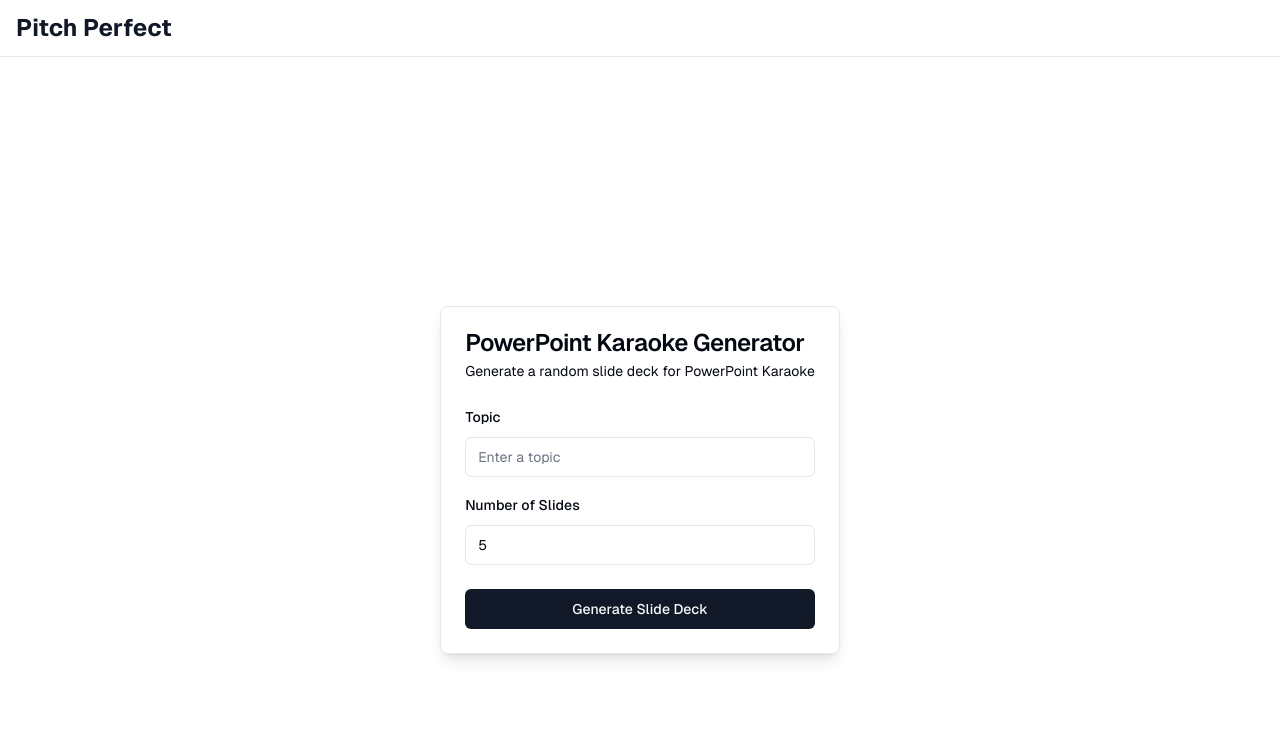
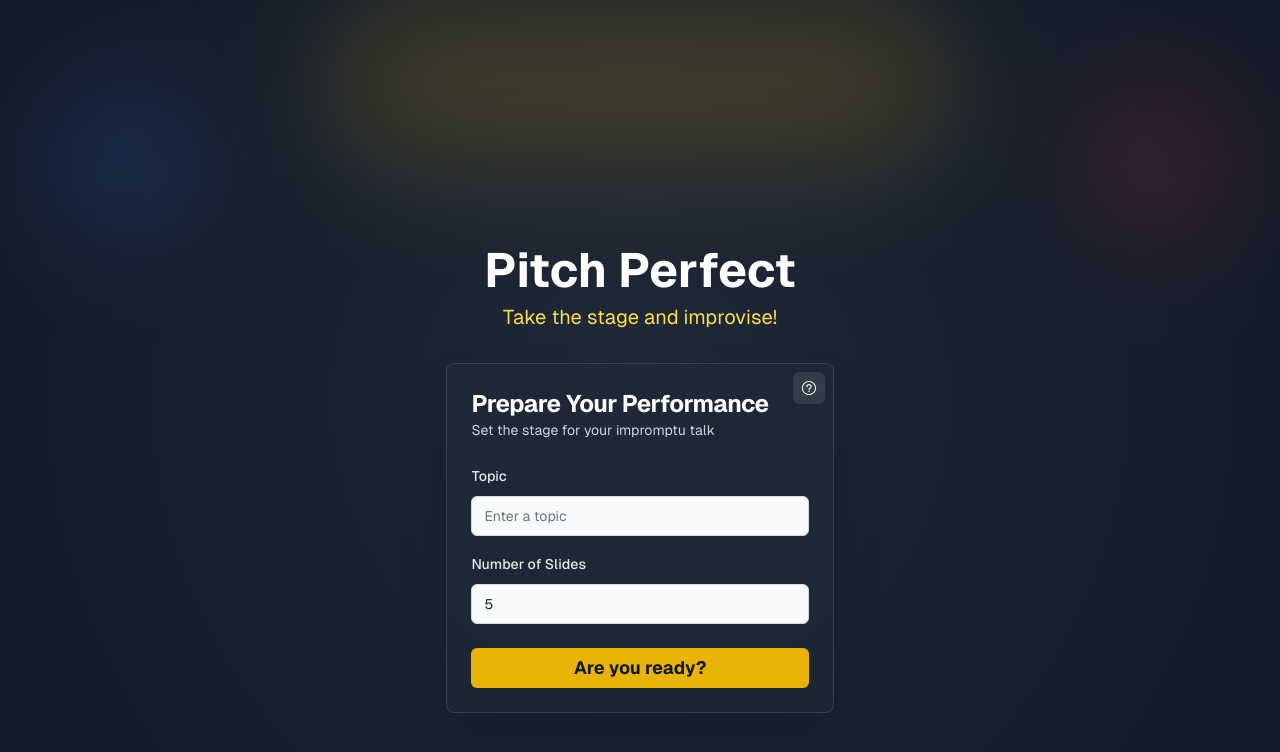
Before and after one commit to racheltomasetti/pitchperfect, a Next.js app: page / in a window 1280 px wide. Shown: the top 752 px of the page. Built offline with nearby package versions, Linux system fonts and the light colour scheme.

Commit message:
UI refresh baby

```diff
--- a/package.json
+++ b/package.json
@@ -11,6 +11,7 @@
   "dependencies": {
     "@radix-ui/react-icons": "^1.3.0",
     "@radix-ui/react-label": "^2.1.0",
+    "@radix-ui/react-popover": "^1.1.2",
     "@radix-ui/react-slot": "^1.1.0",
     "axios": "^1.7.7",
     "class-variance-authority": "^0.7.0",
--- a/src/app/globals.css
+++ b/src/app/globals.css
@@ -72,3 +72,8 @@
     color-scheme: dark;
   }
 }
+
+/* Add this to the end of the file */
+body {
+  background: radial-gradient(circle, #1f2937, #111827);
+}
--- a/src/app/page.tsx
+++ b/src/app/page.tsx
@@ -3,13 +3,9 @@ import PowerpointKaraokeGenerator from "@/components/powerpoint-karaoke-generato
 
 export default function Home() {
   return (
-    <div className="grid items-center justify-items-center h-screen pb-20 sm:p-20 font-[family-name:var(--font-geist-sans)]">
+    <div className="grid w-full items-center justify-items-center h-screen pb-20 sm:p-20 font-[family-name:var(--font-geist-sans)]">
       <main className="flex flex-col gap-8 row-start-2 items-center sm:items-start justify-items-center items-center justify-items-center">
-        <nav className="fixed top-0 left-0 w-full bg-background border-b border-border z-10">
-          <div className="container mx-auto px-4 py-3">
-            <h1 className="text-2xl font-bold text-primary">Pitch Perfect</h1>
-          </div>
-        </nav>
+
         <PowerpointKaraokeGenerator />
 
       </main>
--- a/src/components/powerpoint-karaoke-generator.tsx
+++ b/src/components/powerpoint-karaoke-generator.tsx
@@ -6,6 +6,8 @@ import { Button } from "@/components/ui/button"
 import { Input } from "@/components/ui/input"
 import { Label } from "@/components/ui/label"
 import { Card, CardContent, CardDescription, CardFooter, CardHeader, CardTitle } from "@/components/ui/card"
+import { Popover, PopoverContent, PopoverTrigger } from "@/components/ui/popover"
+import { QuestionMarkCircledIcon } from "@radix-ui/react-icons"
 
 // Mock function to simulate slide deck generation
 const generateSlideDeck = (topic: string, numSlides: number) => {
@@ -28,14 +30,47 @@ function GeneratorScreen({ onGenerate }: { onGenerate: (topic: string, numSlides
   const [numSlides, setNumSlides] = useState(5)
 
   return (
-    <Card className="w-full max-w-md mx-auto bg-white shadow-lg">
+  <div>
+      {/* Stage lights */}
+      <div className="absolute top-0 left-1/4 w-1/2 h-40 bg-yellow-500 opacity-20 rounded-full blur-3xl"></div>
+      <div className="absolute top-20 left-10 w-40 h-40 bg-blue-500 opacity-20 rounded-full blur-3xl"></div>
+      <div className="absolute top-20 right-10 w-40 h-40 bg-red-500 opacity-20 rounded-full blur-3xl"></div>
+
+      {/* Stage */}
+      <div className="w-full max-w-4xl mx-auto text-center mb-8 relative">
+        <div className="absolute inset-0 transform skew-y-3 -z-10"></div>
+        <h1 className="text-5xl font-bold text-white mb-2 relative z-10">Pitch Perfect</h1>
+        <p className="text-xl text-yellow-300 relative z-10">Take the stage and improvise!</p>
+      </div>
+    <Card className="w-full max-w-md mx-auto shadow-lg bg-gray-800/80 backdrop-blur-sm shadow-2xl border-gray-700">
+      <Popover>
+        <PopoverTrigger asChild>
+          <Button className="w-8 h-8 p-0 absolute top-2 right-2 bg-white/10">
+            <QuestionMarkCircledIcon className="h-4 w-4" />
+            <span className="sr-only">Help</span>
+          </Button>
+        </PopoverTrigger>
+        <PopoverContent className="w-80">
+          <div className="space-y-2">
+            <h3 className="font-medium text-lg">How Pitch PerfectWorks</h3>
+            <p>1. Enter a topic and number of slides.</p>
+            <p>2. Click "Begin" to generate a set of random slides.</p>
+            <p>3. Present the slides without preparation.</p>
+            <p>4. Click or press space to move to the next slide.</p>
+            <p>5. Improvise and have fun!</p>
+          </div>
+        </PopoverContent>
+      </Popover>
+
       <CardHeader>
-        <CardTitle className="text-gray-800">PowerPoint Karaoke Generator</CardTitle>
-        <CardDescription className="text-gray-600">Generate a random slide deck for PowerPoint Karaoke</CardDescription>
+        <div className="pr-10">
+        <CardTitle className="text-2xl font-bold text-white">Prepare Your Performance</CardTitle>
+            <CardDescription className="text-gray-300">Set the stage for your impromptu talk</CardDescription>
+        </div>
       </CardHeader>
       <CardContent className="space-y-4">
         <div className="space-y-2">
-          <Label htmlFor="topic" className="text-gray-700">Topic</Label>
+          <Label htmlFor="topic" className="text-gray-200">Topic</Label>
           <Input
             id="topic"
             placeholder="Enter a topic"
@@ -45,7 +80,7 @@ function GeneratorScreen({ onGenerate }: { onGenerate: (topic: string, numSlides
           />
         </div>
         <div className="space-y-2">
-          <Label htmlFor="numSlides" className="text-gray-700">Number of Slides</Label>
+          <Label htmlFor="numSlides" className="text-gray-200">Number of Slides</Label>
           <Input
             id="numSlides"
             type="number"
@@ -58,11 +93,13 @@ function GeneratorScreen({ onGenerate }: { onGenerate: (topic: string, numSlides
         </div>
       </CardContent>
       <CardFooter>
-        <Button onClick={() => onGenerate(topic, numSlides)} className="w-full">
-          Generate Slide Deck
+        <Button onClick={() => onGenerate(topic, numSlides)}  className="w-full bg-yellow-500 hover:bg-yellow-600 text-gray-900 font-bold py-3 text-lg transition-colors duration-200"
+>
+          Are you ready?
         </Button>
       </CardFooter>
     </Card>
+    </div>
   )
 }
 
@@ -107,17 +144,17 @@ function PresentationScreen({ slides, onEnd }: { slides: Slide[], onEnd: (durati
 
   return (
     <div
-      className="flex flex-col items-center justify-center h-screen bg-gray-100 text-gray-800 p-8"
+      className="flex flex-col items-center justify-center min-h-screen text-gray-200 p-8"
       onClick={nextSlide}
       onKeyDown={handleKeyDown}
       tabIndex={0}
       role="button"
       aria-label="Next slide"
     >
-      <h1 className="text-4xl font-bold mb-4">{currentSlide.title}</h1>
+      <h1 className="text-4xl font-bold mb-4 text-white">{currentSlide.title}</h1>
       <p className="text-xl">{currentSlide.content}</p>
       {imageUrl && <img src={imageUrl} alt={currentSlide.title} className="mt-4 max-w-full max-h-96 object-cover" />}
-      <p className="mt-8 text-gray-600">Click or press space to continue</p>
+      <p className="mt-8 text-gray-200">Click to continue</p>
     </div>
   )
 }
@@ -126,15 +163,15 @@ function AnalysisScreen({ duration, totalSlides, onRestart }: { duration: number
   const averageTimePerSlide = duration / totalSlides / 1000 // in seconds
 
   return (
-    <Card className="w-full max-w-md mx-auto bg-white shadow-lg">
+    <Card className="w-full max-w-md mx-auto bg-gray-800/80 backdrop-blur-sm shadow-2xl border-gray-700">
       <CardHeader>
-        <CardTitle className="text-gray-800">Performance Analysis</CardTitle>
+        <CardTitle className="text-white">Performance Analysis</CardTitle>
       </CardHeader>
-      <CardContent className="space-y-4 text-gray-700">
+      <CardContent className="space-y-4 text-gray-200">
         <p>Total time: {(duration / 1000).toFixed(2)} seconds</p>
         <p>Total slides: {totalSlides}</p>
         <p>Average time per slide: {averageTimePerSlide.toFixed(2)} seconds</p>
-        <p className="text-gray-600 italic">
+        <p className="text-gray-200 italic">
           {averageTimePerSlide < 10
             ? "Wow, that was fast! Did you even look at the slides?"
             : averageTimePerSlide < 30
@@ -143,7 +180,7 @@ function AnalysisScreen({ duration, totalSlides, onRestart }: { duration: number
         </p>
       </CardContent>
       <CardFooter>
-        <Button onClick={onRestart} className="w-full">
+        <Button onClick={onRestart} className="w-full bg-yellow-500 hover:bg-yellow-600 text-gray-900 font-bold py-3 text-lg transition-colors duration-200">
           Start Over
         </Button>
       </CardFooter>
@@ -173,7 +210,7 @@ export default function PowerPointKaraokeGenerator() {
   }
 
   return (
-    <div className="h-screen bg-gray-50 flex items-center justify-center p-4">
+    <div className="h-screen bg-transparent flex items-center justify-center p-4">
       {presentationMode === "generate" && (
         <GeneratorScreen onGenerate={handleGenerate} />
       )}
--- /dev/null
+++ b/src/components/ui/popover.tsx
@@ -0,0 +1,31 @@
+"use client"
+
+import * as React from "react"
+import * as PopoverPrimitive from "@radix-ui/react-popover"
+
+import { cn } from "@/lib/utils"
+
+const Popover = PopoverPrimitive.Root
+
+const PopoverTrigger = PopoverPrimitive.Trigger
+
+const PopoverContent = React.forwardRef<
+  React.ElementRef<typeof PopoverPrimitive.Content>,
+  React.ComponentPropsWithoutRef<typeof PopoverPrimitive.Content>
+>(({ className, align = "center", sideOffset = 4, ...props }, ref) => (
+  <PopoverPrimitive.Portal>
+    <PopoverPrimitive.Content
+      ref={ref}
+      align={align}
+      sideOffset={sideOffset}
+      className={cn(
+        "z-50 w-72 rounded-md border bg-popover p-4 text-popover-foreground shadow-md outline-none data-[state=open]:animate-in data-[state=closed]:animate-out data-[state=closed]:fade-out-0 data-[state=open]:fade-in-0 data-[state=closed]:zoom-out-95 data-[state=open]:zoom-in-95 data-[side=bottom]:slide-in-from-top-2 data-[side=left]:slide-in-from-right-2 data-[side=right]:slide-in-from-left-2 data-[side=top]:slide-in-from-bottom-2",
+        className
+      )}
+      {...props}
+    />
+  </PopoverPrimitive.Portal>
+))
+PopoverContent.displayName = PopoverPrimitive.Content.displayName
+
+export { Popover, PopoverTrigger, PopoverContent }
--- a/tailwind.config.ts
+++ b/tailwind.config.ts
@@ -9,69 +9,63 @@ const config: Config = {
   theme: {
     extend: {
       colors: {
-        background: "var(--background)",
-        foreground: "var(--foreground)",
+        'custom-color': "#bfe9ff",
+        border: "hsl(var(--border))",
+        input: "hsl(var(--input))",
+        ring: "hsl(var(--ring))",
+        background: "hsl(var(--background))",
+        foreground: "hsl(var(--foreground))",
+        primary: {
+          DEFAULT: "hsl(var(--primary))",
+          foreground: "hsl(var(--primary-foreground))"
         },
+        secondary: {
+          DEFAULT: "hsl(var(--secondary))",
+          foreground: "hsl(var(--secondary-foreground))"
         },
-      colors: {
-            "border": "hsl(var(--border))",
-            "input": "hsl(var(--input))",
-            "ring": "hsl(var(--ring))",
-            "background": "hsl(var(--background))",
-            "foreground": "hsl(var(--foreground))",
-            "primary": {
-              "DEFAULT": "hsl(var(--primary))",
-              "foreground": "hsl(var(--primary-foreground))"
+        destructive: {
+          DEFAULT: "hsl(var(--destructive))",
+          foreground: "hsl(var(--destructive-foreground))"
         },
-            "secondary": {
-              "DEFAULT": "hsl(var(--secondary))",
-              "foreground": "hsl(var(--secondary-foreground))"
+        muted: {
+          DEFAULT: "hsl(var(--muted))",
+          foreground: "hsl(var(--muted-foreground))"
         },
-            "destructive": {
-              "DEFAULT": "hsl(var(--destructive))",
-              "foreground": "hsl(var(--destructive-foreground))"
+        accent: {
+          DEFAULT: "hsl(var(--accent))",
+          foreground: "hsl(var(--accent-foreground))"
         },
-            "muted": {
-              "DEFAULT": "hsl(var(--muted))",
-              "foreground": "hsl(var(--muted-foreground))"
+        popover: {
+          DEFAULT: "hsl(var(--popover))",
+          foreground: "hsl(var(--popover-foreground))"
         },
-            "accent": {
-              "DEFAULT": "hsl(var(--accent))",
-              "foreground": "hsl(var(--accent-foreground))"
-            },
-            "popover": {
-              "DEFAULT": "hsl(var(--popover))",
-              "foreground": "hsl(var(--popover-foreground))"
-            },
-            "card": {
-              "DEFAULT": "hsl(var(--card))",
-              "foreground": "hsl(var(--card-foreground))"
+        card: {
+          DEFAULT: "hsl(var(--card))",
+          foreground: "hsl(var(--card-foreground))"
         }
       },
       borderRadius: {
-            "lg": "var(--radius)",
-            "md": "calc(var(--radius) - 2px)",
-            "sm": "calc(var(--radius) - 4px)"
+        lg: "var(--radius)",
+        md: "calc(var(--radius) - 2px)",
+        sm: "calc(var(--radius) - 4px)"
       },
       keyframes: {
         "accordion-down": {
-              "from": {
-                "height": "0"
+          from: { height: "0" },
+          to: { height: "var(--radix-accordion-content-height)" }
         },
-              "to": {
-                "height": "var(--radix-accordion-content-height)"
+        "accordion-up": {
+          from: { height: "var(--radix-accordion-content-height)" },
+          to: { height: "0" }
         }
       },
-            "accordion-up": {
-              "from": {
-                "height": "var(--radix-accordion-content-height)"
+      animation: {
+        "accordion-down": "accordion-down 0.2s ease-out",
+        "accordion-up": "accordion-up 0.2s ease-out"
+      }
     },
-              "to": {
-                "height": "0"
-              }
-            }
-          }
   },
   plugins: [require("tailwindcss-animate")],
 };
+
 export default config;
```
Also changed, not shown: 1 other file (tests, documents, lock files or other folders). Lines whose indentation alone changed are shown as unchanged.
